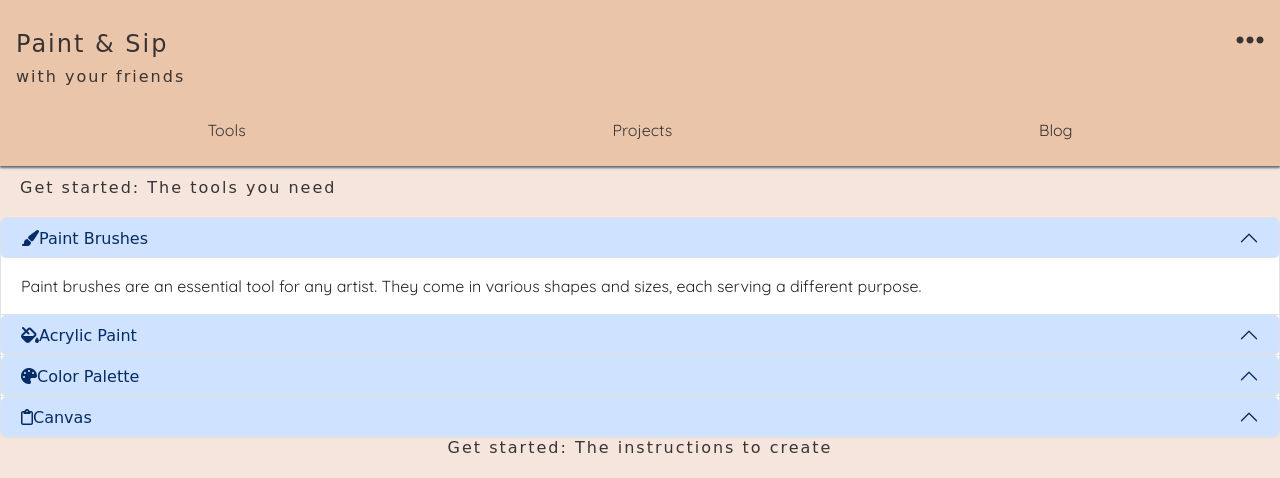
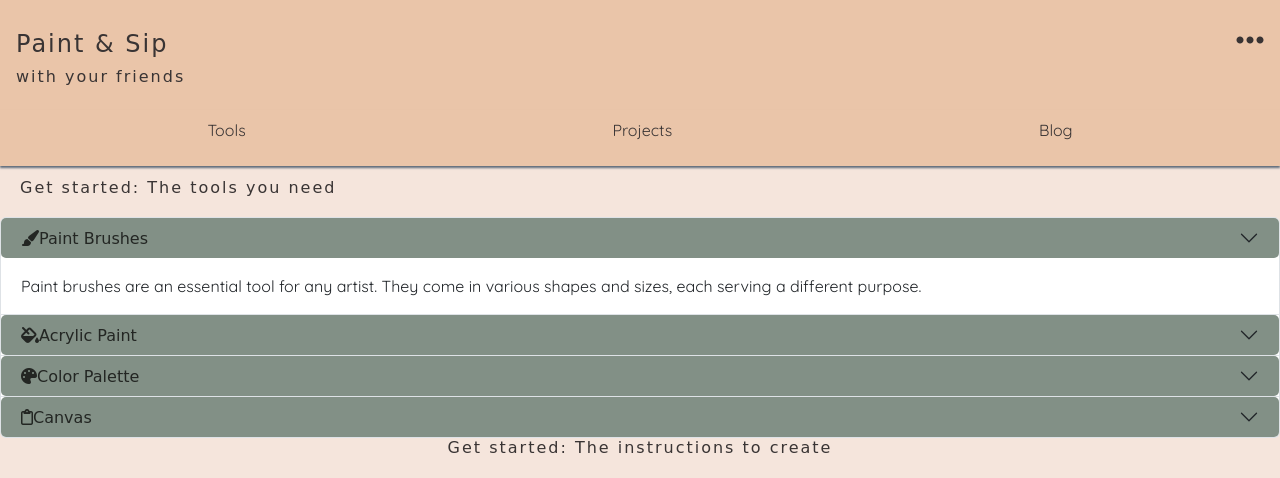
Before and after one commit to nathiedeheyl/paint-and-sip-friends, a plain HTML site: page blog.html in a window 1280 px wide. Shown: the top 478 px of the page. Drawn offline with nearby package versions, Linux system fonts and the light colour scheme; a web font is replaced by a local one.

Commit message:
add .collapsed to accordion for tools

```diff
--- a/blog.html
+++ b/blog.html
@@ -64,7 +64,7 @@
         <!-- Paint Brushes -->
         <div class="accordion-item">
             <h2 class="accordion-header" id="headingBrush">
-                <button class="accordion-button jump-btn" type="button" data-bs-toggle="collapse"
+                <button class="accordion-button collapsed jump-btn" type="button" data-bs-toggle="collapse"
                         data-bs-target="#collapseBrush" aria-expanded="true" aria-controls="collapseBrush">
                     <i class="fa fa-paint-brush"></i> Paint Brushes
                 </button>
@@ -80,7 +80,7 @@
         <!-- Acrylic Paint -->
         <div class="accordion-item">
             <h2 class="accordion-header" id="headingPaint">
-                <button class="accordion-button jump-btn" type="button" data-bs-toggle="collapse"
+                <button class="accordion-button collapsed jump-btn" type="button" data-bs-toggle="collapse"
                         data-bs-target="#collapsePaint" aria-expanded="false" aria-controls="collapsePaint">
                     <i class="fa-solid fa-fill-drip"></i> Acrylic Paint
                 </button>
@@ -96,7 +96,7 @@
         <!-- Color Palette -->
         <div class="accordion-item">
             <h2 class="accordion-header" id="headingPalette">
-                <button class="accordion-button jump-btn" type="button" data-bs-toggle="collapse"
+                <button class="accordion-button collapsed jump-btn" type="button" data-bs-toggle="collapse"
                         data-bs-target="#collapsePalette" aria-expanded="false" aria-controls="collapsePalette">
                     <i class="fa-solid fa-palette"></i> Color Palette
                 </button>
@@ -112,7 +112,7 @@
         <!-- Canvas -->
         <div class="accordion-item">
             <h2 class="accordion-header" id="headingCanvas">
-                <button class="accordion-button jump-btn" type="button" data-bs-toggle="collapse"
+                <button class="accordion-button collapsed jump-btn" type="button" data-bs-toggle="collapse"
                         data-bs-target="#collapseCanvas" aria-expanded="false" aria-controls="collapseCanvas">
                     <i class="fa-regular fa-clipboard"></i> Canvas
                 </button>
```
